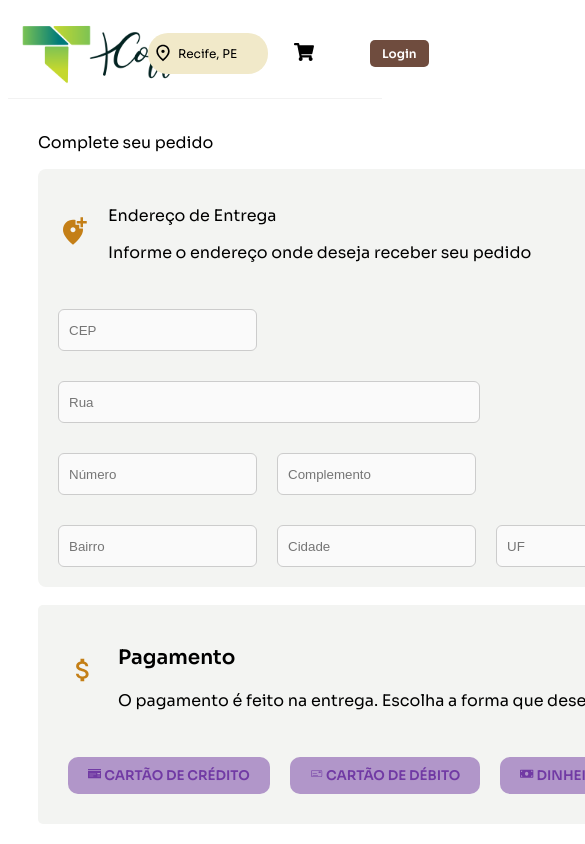
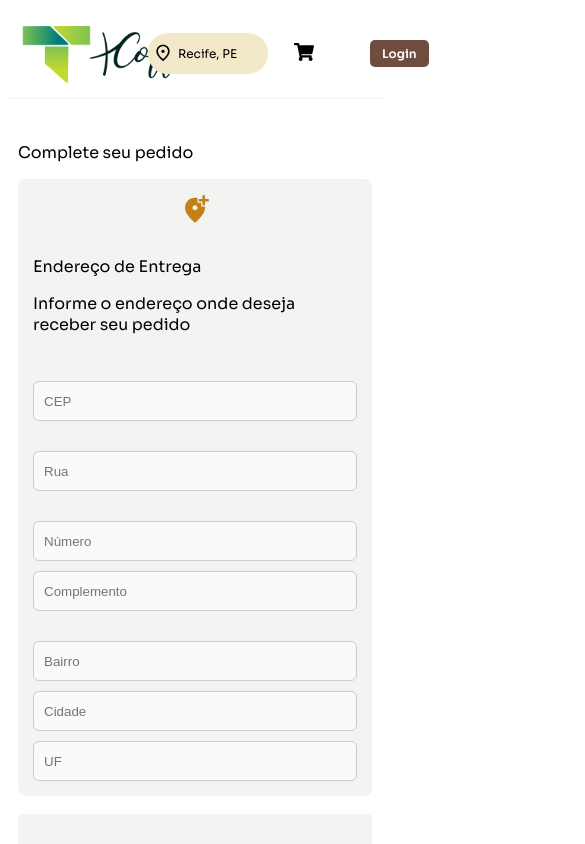
Before and after one commit to arllekws/t-coffee, a React (Vite) app: page /Carrinho in a window 390 px wide. Shown: the top 844 px of the page, 585 px wide, since content can reach past the window. Built offline with nearby package versions, Linux system fonts and the light colour scheme.

Commit message:
Responsividade

```diff
--- a/src/components/Cart/Address/styles.module.css
+++ b/src/components/Cart/Address/styles.module.css
@@ -1,28 +1,32 @@
 .container {
   background-color: #F3F4F2;
   width: 620px;
-    padding: 20px;           /* Dá um respiro interno */
-    border-radius: 8px;       /* Borda mais suave */
+  padding: 20px;
+  border-radius: 8px;
+  max-width: 100%; /* Limita para não ultrapassar a tela no mobile */
+  box-sizing: border-box; /* Inclui padding dentro da largura */
 }
 
 input {
   height: 40px;
   border: 1px solid #ccc;
   border-radius: 6px;
-    padding: 0 10px;          /* Espaço interno pro texto */
+  padding: 0 10px;
   background-color: #FAFAFA;
+  width: 100%; /* Faz os inputs se ajustarem automaticamente no mobile */
+  box-sizing: border-box;
 }
 
 .input_container {
   display: flex;
   flex-direction: column;
-    gap: 30px;               /* Espaço vertical entre os grupos */
+  gap: 30px;
 }
 
 .numero_complemento,
 .bairro_cidade_uf {
   display: flex;
-    gap: 20px;               /* Espaço horizontal entre os inputs */
+  gap: 20px;
 }
 
 .inicio {
@@ -35,8 +39,29 @@ input {
 
 .icon1 {
   color: #C47F17;
-    font-size: 24px;          /* Deixa o ícone maior se quiser */
+  font-size: 24px;
 }
-.rua input{
+
+.rua input {
   width: 400px;
+  max-width: 100%; /* Faz o input rua se adaptar também */
 }
+
+/* 📱 Responsividade para telas menores que 768px (celulares e tablets em retrato) */
+@media (max-width: 768px) {
+  .container {
+    width: 100%;
+    padding: 15px;
+  }
+
+  .numero_complemento,
+  .bairro_cidade_uf,
+  .inicio {
+    flex-direction: column; /* Empilha os campos um embaixo do outro */
+    gap: 10px;
+  }
+
+  .rua input {
+    width: 100%;
+  }
+}
--- a/src/components/Cart/OrderResume/index.tsx
+++ b/src/components/Cart/OrderResume/index.tsx
@@ -10,7 +10,7 @@ export default function Index() {
     return total + (item.price * item.quantity);
   }, 0);
   return (
-          <div className={styles.rightSide}>
+      <div className={styles.rightSide}>
         {cartItems.length === 0 && <p>Seu carrinho está vazio</p>}
         {cartItems.map(item => (
           <div key={item.description} className={styles.description}>
--- a/src/components/Cart/OrderResume/styles.module.css
+++ b/src/components/Cart/OrderResume/styles.module.css
@@ -1,35 +1,30 @@
-.Container{
-    display: flex;
-    flex-direction: row;
-    align-self: flex-start;
-    gap: 100px;
+.leftSide {
+  padding-left: 30px;
+  flex: 1;
+  min-width: 300px; /* Evita quebrar muito pequeno */
 }
 
-
-.leftSide{
-    padding-left: 30px;
-
-}
-
-.rightSide{
+.rightSide {
   display: flex;
   flex-direction: column;
-    border-radius: 30px;
-    width: 500px;
+  border-radius: 20px;
+  width: 660px;
+  max-width: 100%; /* Limita pra não estourar em telas menores */
   background-color: #F3F4F2;
   padding-bottom: 30px;
 }
 
-.description{
+.description {
   padding-top: 40px;
   padding-left: 30px;
   padding-right: 30px;
 }
 
-.OrderItem{
+.OrderItem {
   display: flex;
   align-items: center;
   gap: 20px;
+  flex-wrap: wrap; /* Se ficar apertado, deixa o conteúdo quebrar */
 }
 
 .confirmButton {
@@ -42,16 +37,14 @@
   border-radius: 30px;
   cursor: pointer;
   font-family: 'Sora';
-
-  align-self: center; /* Isso centraliza horizontalmente o botão dentro da flexbox coluna */
+  align-self: center;
 }
 
 .confirmButton:hover {
   background-color: #49281b;
 }
 
-
-.seila{
+.seila {
   display: flex;
   flex-direction: column;
 }
@@ -62,3 +55,32 @@
   margin-top: 20px;
   padding-left: 30px;
 }
+
+/* 📱 Responsividade para telas menores que 768px (tablet e celular) */
+@media (max-width: 768px) {
+
+
+  .leftSide {
+    padding-left: 10px;
+  }
+
+  .rightSide {
+    width: 340px;
+    padding: 10px;
+    border-radius: 15px;
+  }
+
+  .confirmButton {
+    width: 90%;
+    align-self: center;
+  }
+
+  .description {
+    padding: 20px 10px;
+  }
+
+  .OrderItem {
+    flex-direction: column;
+    align-items: flex-start;
+  }
+}
--- a/src/components/Cart/PaymentComponent/styles.module.css
+++ b/src/components/Cart/PaymentComponent/styles.module.css
@@ -1,35 +1,38 @@
-.paymentContainer{
-    width: 660px;
+.paymentContainer {
+  width: 620px;
   background-color: #F3F4F2;
   align-items: center;
   border-radius: 5px;
-
+  padding: 20px;
+  max-width: 100%; /* Não deixa ultrapassar a tela */
+  box-sizing: border-box;
 }
 
-.paymentHeader{
+.paymentHeader {
   display: flex;
   gap: 20px;
   padding-top: 20px;
-
 }
 
-.paymentTypes{
+.paymentTypes {
   display: flex;
   flex-direction: row;
   gap: 20px;
   align-items: center;
-    align-content: center;
-    padding: 30px 30px 30px 30px;
+  flex-wrap: wrap; /* Faz os botões quebrarem linha se precisar */
+  padding: 30px;
 }
-.paymentTypes button{
+
+.paymentTypes button {
   background-color: #b196c9;
   border-color: black;
   padding: 10px 20px;
   text-align: center;
-    font-family: 'sora';
+  font-family: 'Sora';
   font-weight: 600;
   color: #713aa4;
   border-radius: 10px;
+  min-width: 150px; /* Garante largura mínima */
 }
 
 .paymentTypes button:hover {
@@ -39,10 +42,8 @@
 .paymentTypes button.selected {
   background-color: #b196c9;
   color: white;
-  border: 2px solid #8480a3;
-  border-style: dotted;
+  border: 2px dotted #8480a3;
 }
-
 
 .icon {
   padding-top: 30px;
@@ -50,9 +51,37 @@
   color: #C47F17;
 }
 
-
-.p1{
+.p1 {
   font-family: 'Sora';
   font-weight: 700;
   font-size: 20px;
 }
+
+/* 📱 Responsividade para tablets e celulares (até 768px) */
+@media (max-width: 768px) {
+  .paymentContainer {
+    width: 100%;
+    padding: 15px;
+  }
+
+  .paymentHeader {
+    flex-direction: column;
+    gap: 10px;
+  }
+
+  .paymentTypes {
+    flex-direction: column; /* Empilha os botões */
+    align-items: stretch;
+    gap: 10px;
+    padding: 10px;
+  }
+
+  .paymentTypes button {
+    width: 100%; /* Botões ocupam a largura inteira */
+  }
+
+  .icon {
+    padding-top: 10px;
+    padding-left: 10px;
+  }
+}
--- a/src/components/Merchandising/styles.module.css
+++ b/src/components/Merchandising/styles.module.css
@@ -9,18 +9,10 @@
   max-width: 600px;
 }
 
-.BenefitsList {
-  display: grid;
-  grid-template-columns: repeat(2, 1fr); /* 2 colunas */
-  grid-template-rows: repeat(2, auto);   /* 2 linhas (automáticas) */
-  gap: 20px 40px; /* Espaçamento vertical (linhas) e horizontal (colunas) */
-  margin-top: 20px;
-}
-
 .BenefitItem {
   display: flex;
   align-items: center;
-  gap: 10px; /* Espaço entre o ícone e o texto */
+  gap: 20px; /* Espaço entre o ícone e o texto */
 }
 
 .MerchandisingImage img {
--- a/src/pages/Carrinho/styles.module.css
+++ b/src/pages/Carrinho/styles.module.css
@@ -11,11 +11,43 @@
 
 }
 
-.rightSide{
-    display: flex;
+
+
+@media (max-width: 768px) {
+  .Container {
+    flex-direction: column;  /* Faz o layout empilhar os blocos um embaixo do outro */
+    gap: 30px;               /* Reduz o espaçamento no mobile */
+    align-items: center;     /* Centraliza os itens no mobile */
+    padding: 10px;
+  }
+
+  .leftSide
+  {
+    width: 100%;             /* Faz as duas colunas ocuparem a largura inteira no mobile */
+    padding-left: 0;
+  }
+
+  .rightSide {
+    max-width: 100%;
+  }
+}
+
+/* Para telas menores que 1024px (tablets e celulares) */
+@media (max-width: 1024px) {
+  .Container {
     flex-direction: column;
-    border-radius: 30px;
-    width: 500px;
-    background-color: #F3F4F2;
-    padding-bottom: 30px;
+    gap: 30px;
+    align-items: center;
+    padding: 10px;
+  }
+
+  .leftSide
+   {
+    width: 100%;
+    padding-left: 0;
+  }
+
+  .rightSide {
+    max-width: 100%;
+  }
 }
--- a/src/pages/Home/styles.module.css
+++ b/src/pages/Home/styles.module.css
@@ -75,6 +75,8 @@
 
 .searchInput{
   background-color: #f1e9c9;
+  width: 200px;
+  height: 30px;
   border: none;
   border-radius: 10px;
   cursor: pointer;
```
Lines whose indentation alone changed are shown as unchanged.
